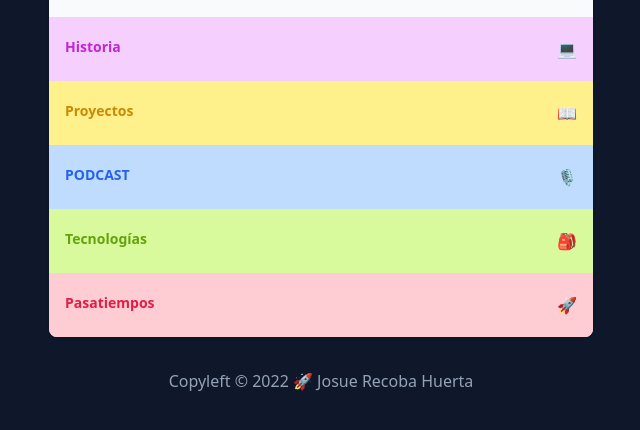
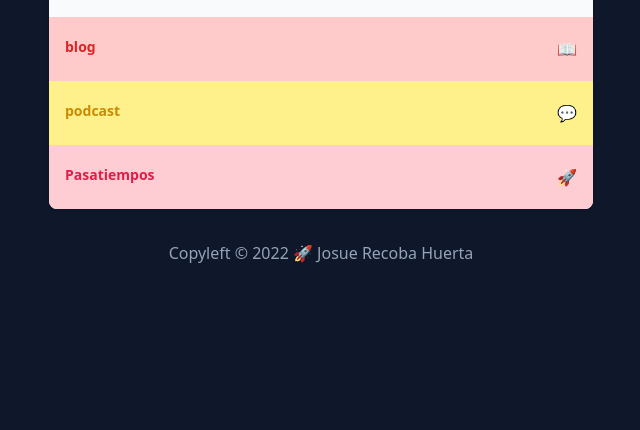
Before and after one commit to JosueRecoba/Empaquetadores-Web-, a website built with webpack: page public/index.html in a window 1280 px wide. Shown: the part 276-706 px from the top of the page, without its empty margins (319-959 px from the left). Built offline with nearby package versions, Linux system fonts and the light colour scheme.

Commit message:
Logica del arbol de links

```diff
--- a/public/index.html
+++ b/public/index.html
@@ -88,34 +88,8 @@
             </div>
           </div>
         </div>
-        <div class="bg-fuchsia-200 px-4 py-5 w-full flex justify-between">
-          <a class="text-sm font-bold text-fuchsia-600 text-center hover:text-fuchsia-800 cursor-pointer"
-            href="#" target="_blank">
-            Historia
-          </a>
-          <span>💻</span>
-        </div>
-        <div class="bg-yellow-200 px-4 py-5 w-full flex justify-between">
-          <a class="text-sm font-bold text-yellow-600 text-center hover:text-yellow-800 cursor-pointer"
-            href="#" target="_blank">
-            Proyectos
-          </a>
-          <span>📖</span>
-        </div>
-        <div class="bg-blue-200 px-4 py-5 w-full flex justify-between">
-          <a class="text-sm font-bold text-blue-600 text-center hover:text-blue-800 cursor-pointer"
-            href="#" target="_blank">
-            PODCAST
-          </a>
-          <span>🎙️</span>
-        </div>
-        <div class="bg-lime-200 px-4 py-5 w-full flex justify-between">
-          <a class="text-sm font-bold text-lime-600 text-center hover:text-lime-800 cursor-pointer"
-            href="#" target="_blank">
-            Tecnologías
-          </a>
-          <span>🎒</span>
-        </div>
+        <main id="links">
+        </main>
         <div class="bg-rose-200 px-4 py-5 w-full flex justify-between">
           <a class="text-sm font-bold text-rose-600 text-center hover:text-rose-800 cursor-pointer"
             href="#" target="_blank">
--- a/src/index.js
+++ b/src/index.js
@@ -34,3 +34,23 @@ const data = {
     ],
     footer: "Made with Love on Mexico",
 };
+
+const main = () => {
+    let name = document.createTextNode(data?.name);
+    let links = data?.links?.map((link) => {
+        return `<div class="bg-${link.color}-200 px-4 py-5 w-full flex justify-between">
+            <a class="text-sm font-bold text-${link.color}-600 text-center hover:text-${link.color}-800 cursor-pointer"
+                href="${link.url}" target="_blank">
+                ${link.name}
+            </a>
+            <span>${link.emoji}</span>
+            </div>`
+    }).join('');
+
+    let newItem = document.createElement('section');
+    newItem.innerHTML = links;
+    $links.appendChild(newItem);
+    $name.appendChild(name);
+    }
+
+    main();
```
